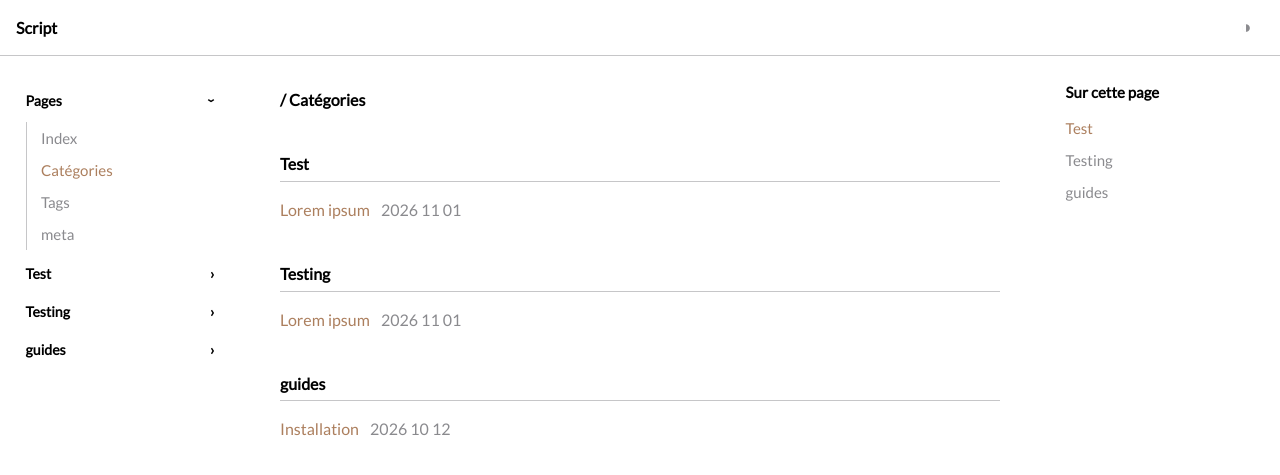
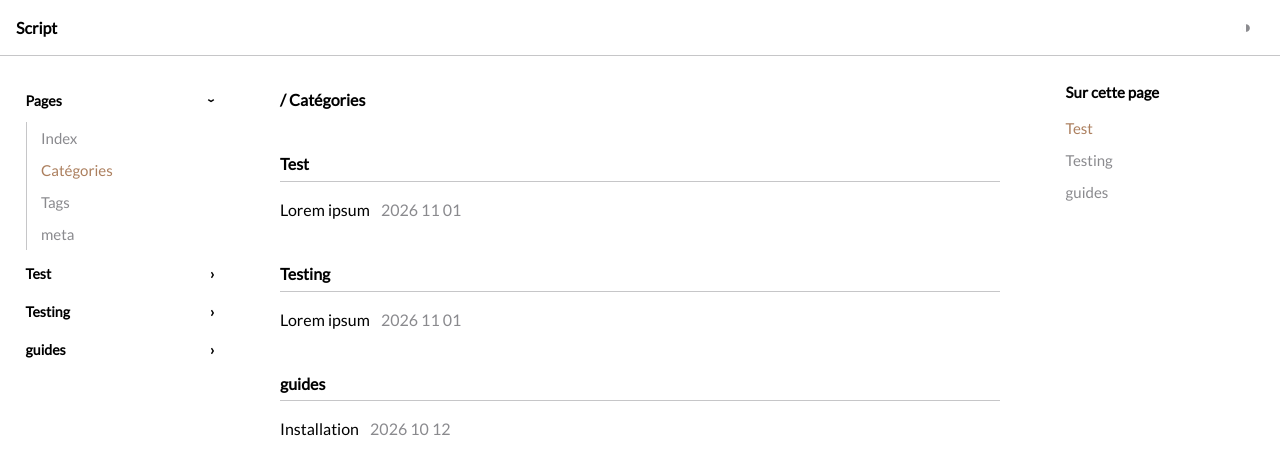
Before and after one commit to script-txt/script-txt.github.io, a Jekyll site: the page built from categories.html, in a window 1280 px wide. Shown: the top 475 px of the page. Built offline with Jekyll 4.4.1, drawn with Linux system fonts in a browser that asks for light colours.

Commit message:
Update default.html

```diff
--- a/_layouts/default.html
+++ b/_layouts/default.html
@@ -120,7 +120,7 @@
   .post-list li { margin: 0 0 1.5rem; }
   .post-list p { margin: .25rem 0 0; color: var(--muted); }
   .post-list time { margin-left: .5rem; color: var(--muted); font-size: 1rem;}
-  .post-title { font-weight: normal; comor: inherit;}
+  .post-title { font-weight: normal; color: inherit;}
   a.post-title:hover { color: var(--accent); }
 
   /* Tablette : le sommaire de droite disparaît */
```
